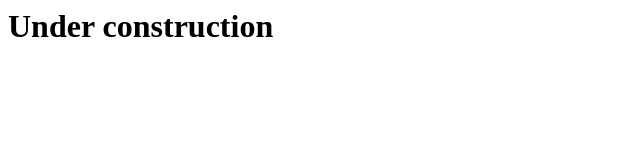
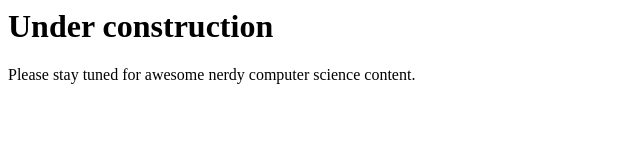
Before and after one commit to mooso/thalassophilia, a plain HTML site: page docs/index.html in a window 1280 px wide. Shown: the whole page, without its empty margins (0-640 px from the left). Drawn offline with Linux system fonts and the light colour scheme.

Commit message:
Better placeholder message

```diff
--- a/docs/index.html
+++ b/docs/index.html
@@ -1,3 +1,7 @@
 <h1>
     Under construction
 </h1>
+
+<body>
+    Please stay tuned for awesome nerdy computer science content.
+</body>
```
